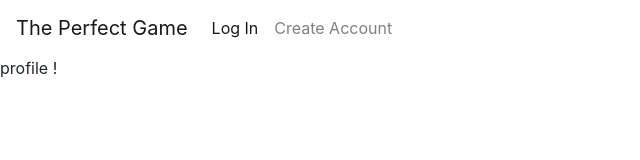
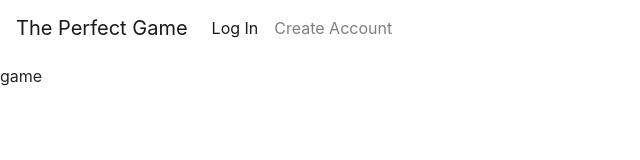
Before and after one commit to alerner1/perfect-game-client, a React (Create React App) app: page /profile in a window 1280 px wide. Shown: the top 160 px of the page, without its empty margins (0-640 px from the left). Built offline with nearby package versions, Linux system fonts and the light colour scheme.

Commit message:
basic profile component files

```diff
--- a/src/App.js
+++ b/src/App.js
@@ -5,6 +5,7 @@ import { Route, Switch, withRouter } from 'react-router-dom';
 import NavMenuContainer from './NavMenu/containers/NavMenuContainer';
 import LoginForm from './Login/LoginForm';
 import SignupContainer from './Signup/containers/SignupContainer';
+import ProfileContainer from './Profile/containers/ProfileContainer';
 
 class App extends React.Component {
   componentDidMount() {
@@ -26,7 +27,7 @@ class App extends React.Component {
           <Route path="/login" render={() => <LoginForm />} />
           <Route path="/signup" render={() => <SignupContainer />} />
           {/* hypothetically we could have the component below show a "loading" thing until there is a currentUser. if currentUser is an empty obj or whatever then reroute? */}
-          <Route path="/profile" render={() => <p>profile {this.props.currentUser.email}!</p>} />
+          <Route path="/profile" render={() => <ProfileContainer />} />
         </Switch>
       </div>
     )
--- /dev/null
+++ b/src/Profile/components/PlayedGame.js
@@ -0,0 +1,11 @@
+import React from 'react';
+
+class PlayedGame extends React.Component {
+  render() {
+    return (
+      <p>game</p>
+    )
+  }
+}
+
+export default PlayedGame;
--- /dev/null
+++ b/src/Profile/components/PlayedGamesList.js
@@ -0,0 +1,10 @@
+import React from 'react';
+import PlayedGame from './PlayedGame';
+
+class PlayedGamesList extends React.Component {
+  render() {
+    return <PlayedGame />
+  }
+}
+
+export default PlayedGamesList;
--- /dev/null
+++ b/src/Profile/components/ProfileInfo.js
@@ -0,0 +1,20 @@
+import React from 'react';
+import { connect } from 'react-redux';
+
+class ProfileInfo extends React.Component {
+  render() {
+    return(
+      <>
+        <h3>{this.props.currentUser.email}</h3>
+      </>
+    )
+  }
+}
+
+const mapStateToProps = state => {
+  return {
+    currentUser: state.user.currentUser
+  }
+}
+
+export default connect(mapStateToProps)(ProfileInfo);
--- /dev/null
+++ b/src/Profile/containers/ProfileContainer.js
@@ -0,0 +1,16 @@
+import React from 'react';
+import ProfileInfo from '../components/ProfileInfo';
+import PlayedGamesList from '../components/PlayedGamesList';
+
+class ProfileContainer extends React.Component {
+  render() {
+    return (
+      <>
+        <ProfileInfo />
+        <PlayedGamesList />
+      </>
+    )
+  }
+}
+
+export default ProfileContainer;
```
